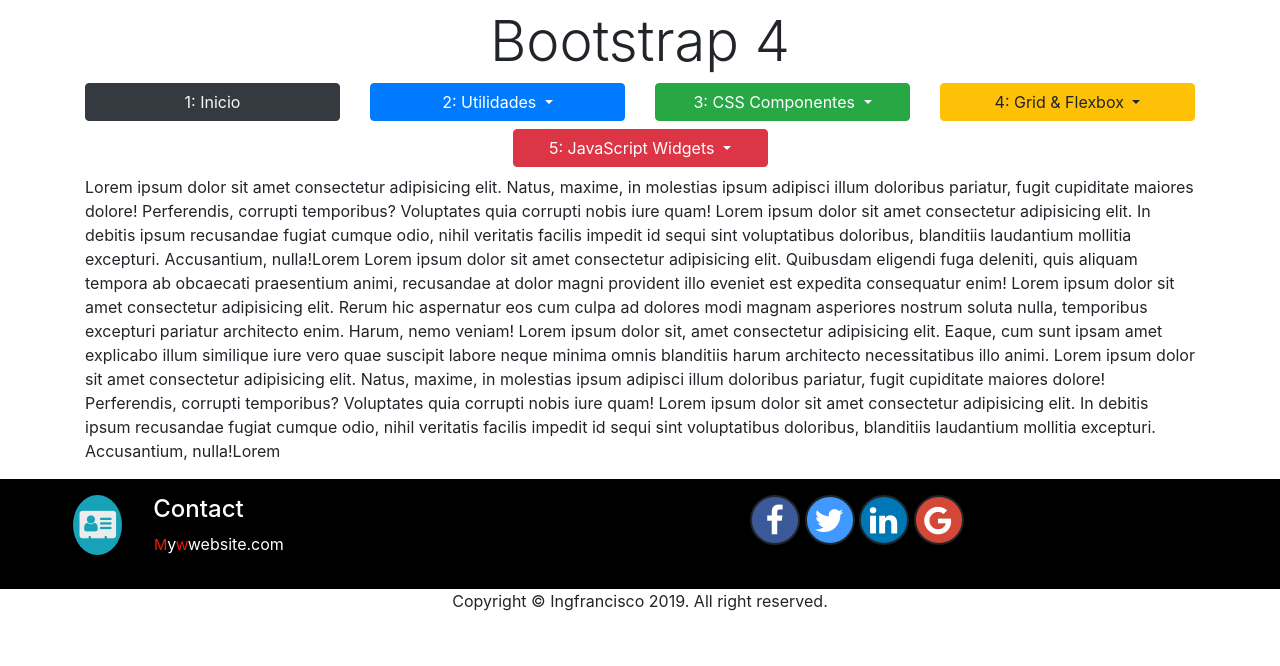
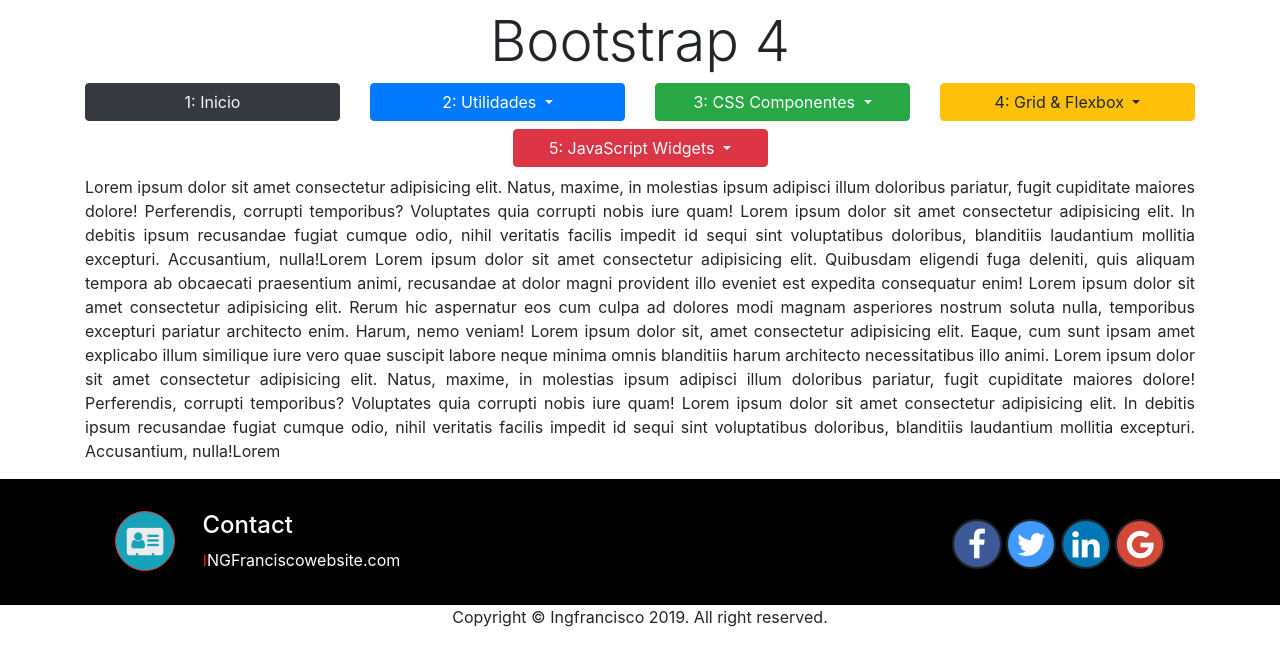
Before and after one commit to ingfrancisco1988/Bootstrap, a plain HTML site: page index.html in a window 1280 px wide. Drawn offline with nearby package versions, Linux system fonts and the light colour scheme.

Commit message:
modificación del index.html

```diff
--- a/index.html
+++ b/index.html
@@ -94,7 +94,7 @@
 
 
         <div class="container">
-            <p>
+            <p class="text-justify">
                 Lorem ipsum dolor sit amet consectetur adipisicing elit. Natus, maxime, in molestias ipsum adipisci illum doloribus pariatur, fugit cupiditate maiores dolore! Perferendis, corrupti temporibus? Voluptates quia corrupti nobis iure quam!
                 Lorem ipsum dolor sit amet consectetur adipisicing elit. In debitis ipsum recusandae fugiat cumque odio, nihil veritatis facilis impedit id sequi sint voluptatibus doloribus, blanditiis laudantium mollitia excepturi. Accusantium, nulla!Lorem
 
@@ -114,26 +114,29 @@
 <!------ footer ---------->
 <footer>
 <div class="container-fluid bg-primary py-3">
-        <div class="container">
-          <div class="row ">
-            <div class="col-md-7">
-                <div class="row py-0">
-              <div class="col-sm-1 hidden-md-down">
-                  <div class=" hidden-md-down d-flex justify-content-center">
-                    <a class="bg-circle bg-info" href="#">
+        <div class="mx-auto container row  ">
+
+
+                <div class=" mx-auto container d-flex row col-sm col-md  col-lg text-center text-lg-left text-md-left pt-sm-3  ">
+
+
+                        <div class="col-xl-2 col-lg-2 col-md-3  hidden-md-down   ">
+                            <a class="bg-circle border border-danger bg-info" href="#">
                                 <i class="fa fa-2x fa-fw fa-address-card" aria-hidden="true "></i>
                             </a>
                         </div>
-                </div>
-                <div class="col-sm-11 text-white">
-                    <div><h4>  Contact</h4>
-                        <p>   <span class="header-font">M</span>y<span class="header-font">w</span>website.com</p>
+
+
+                    <div class="col-xl-2 col-lg-2 col-md-3  text-white">
+                        <div>
+                            <h4>Contact</h4>
+                            <p><span class="header-font">I</span>NGFranciscowebsite.com</p>
                         </div>
                     </div>
                 </div>
-            </div>
-            <div class="col-md-5">
-              <div class="d-inline-block">
+
+               <div class=" col-md  col-lg  col-xl text-center text-md-right text-lg-right text-xl-right   pt-md-4 pt-lg-4 pt-xl-4">
+                  <div class="container ">
                     <div class="bg-circle-outline d-inline-block" style="background-color:#3b5998">
                       <a href="https://www.facebook.com/"><i class="fa fa-2x fa-fw fa-facebook text-white"></i>
                 </a>
@@ -153,7 +156,7 @@
                     </div>
                   </div>
                 </div>
-          </div>
+
         </div>
         </div>
 
```
Lines whose indentation alone changed are shown as unchanged.
